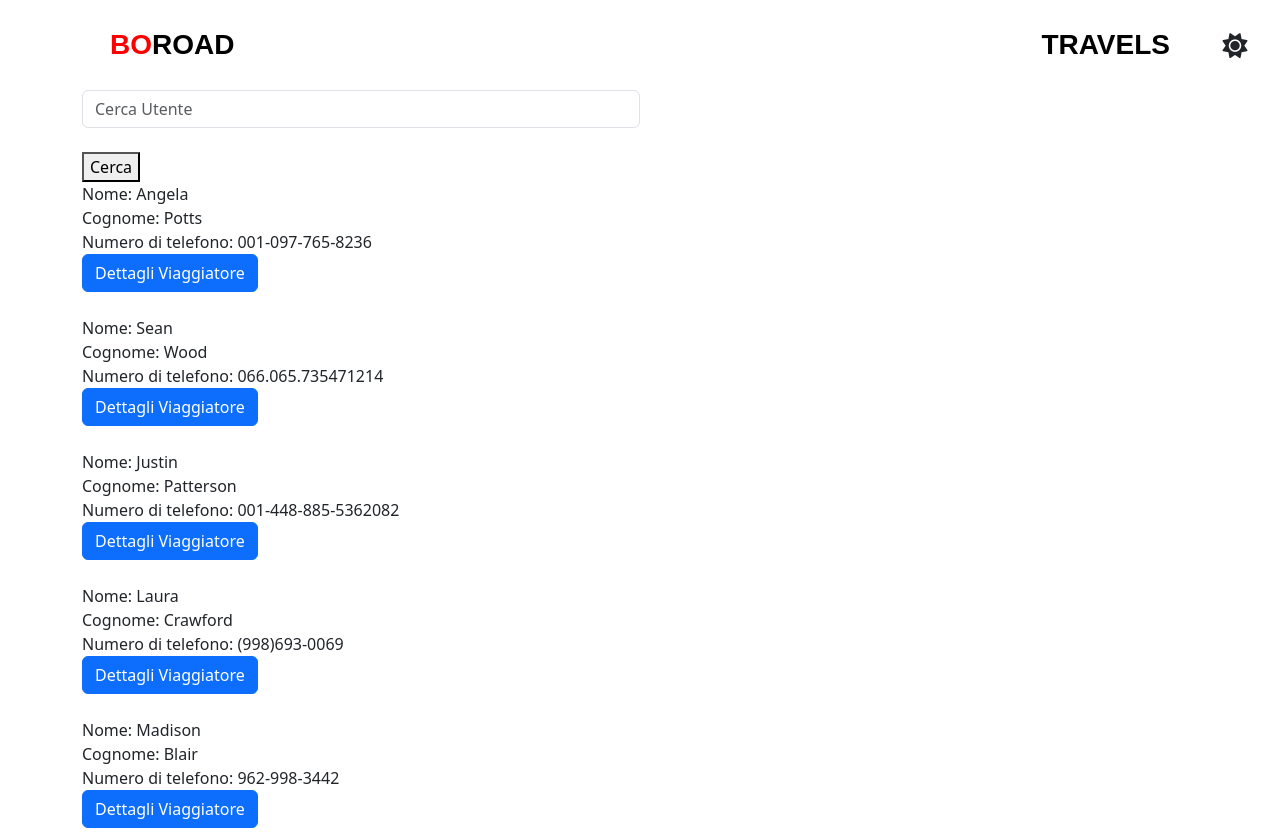
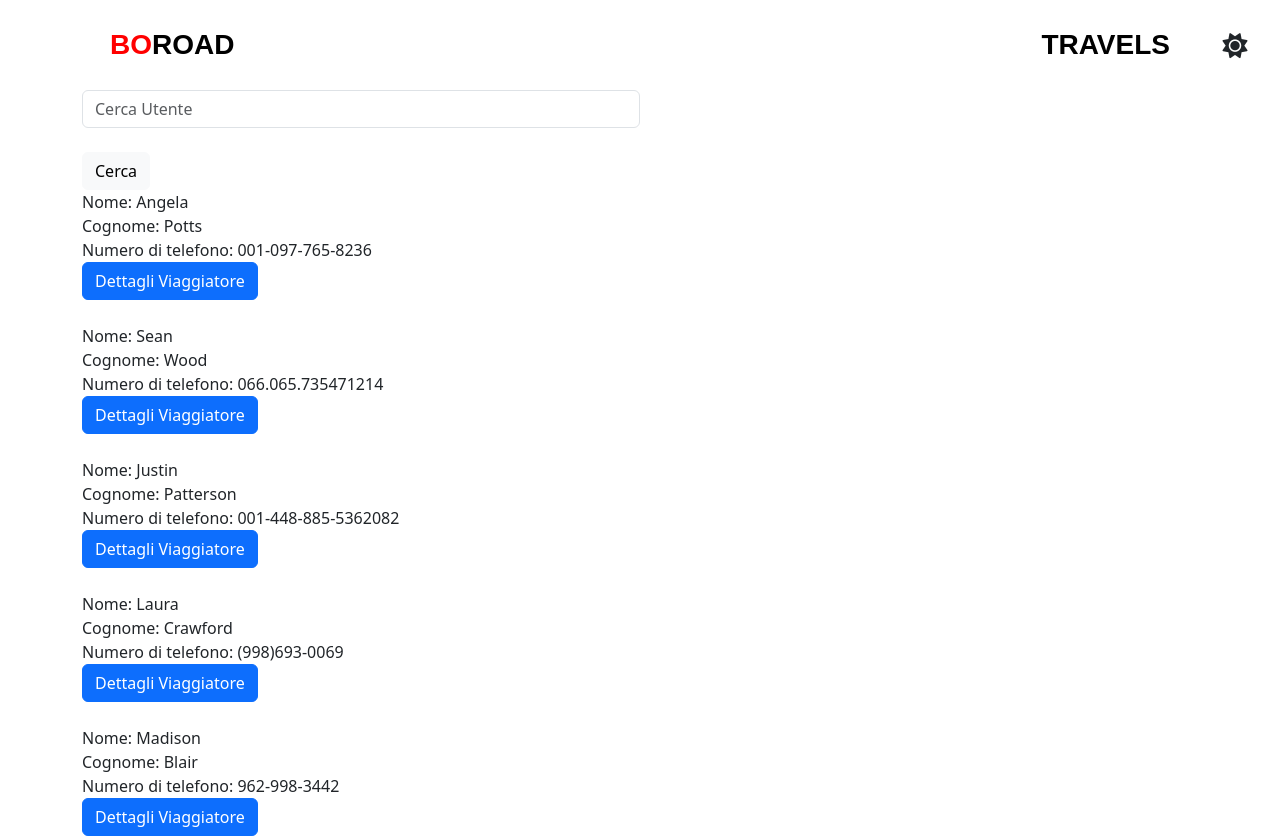
Before and after one commit to simoneburrai/boo-road-webapp, a React (Vite) app: page /travels/1/travellers in a window 1280 px wide. Shown: the top 838 px of the page. Built offline with nearby package versions, Linux system fonts and the light colour scheme; a web font is replaced by a local one.

Commit message:
feat: modified button style

```diff
--- a/src/components/SearchBarTravel.jsx
+++ b/src/components/SearchBarTravel.jsx
@@ -17,7 +17,7 @@ const SearchBarTravel = ({ onSearch }) => {
             onChange={(e)=> setSearchValue(e.target.value)}
             className="form-control w-50 mb-4"
         />
-        <button type="submit">Cerca</button>
+        <button type="submit" class="btn btn-light">Cerca</button>
         </form>
 
     )
--- a/src/components/SearchBarTraveller.jsx
+++ b/src/components/SearchBarTraveller.jsx
@@ -17,7 +17,7 @@ const SearchBarTraveller = ({ onSearch }) => {
             onChange={(e)=>setSearchValue(e.target.value)}
             className="form-control w-50 mb-4"
         />
-        <button type="submit">Cerca</button>
+        <button type="submit" class="btn btn-light">Cerca</button>
         </form>
 
     )
```
